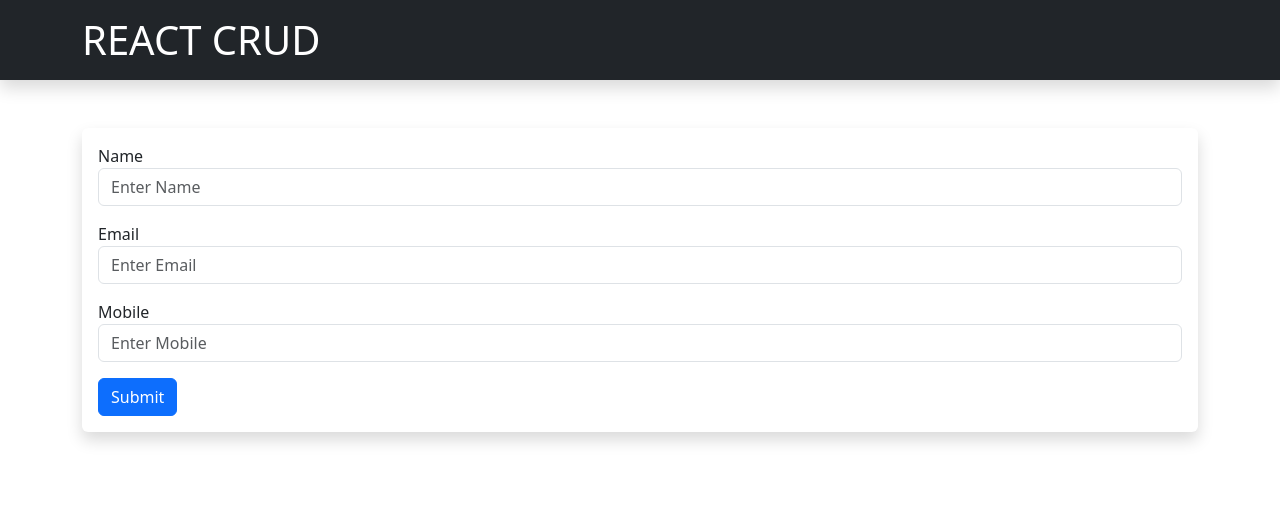
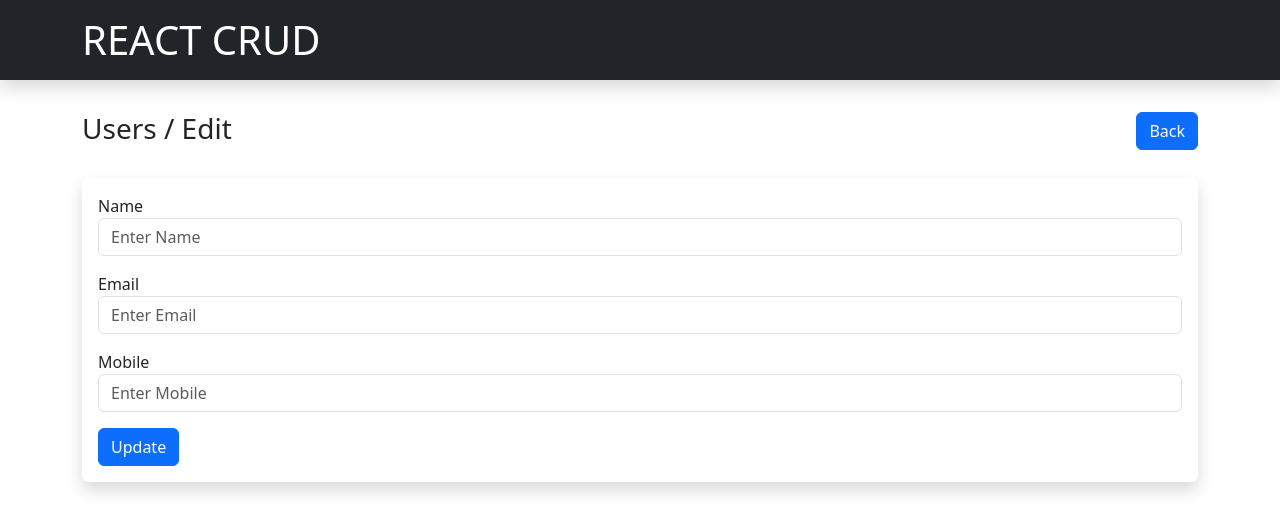
Before and after one commit to amarkumarsbg/react-crud, a React (Create React App) app: page /users/edit/1 in a window 1280 px wide. Shown: the top 532 px of the page. Built offline with nearby package versions, Linux system fonts and the light colour scheme; no server answers.

Commit message:
project complete

```diff
--- a/src/components/users/CreateUser.js
+++ b/src/components/users/CreateUser.js
@@ -1,5 +1,5 @@
 import { useForm } from "react-hook-form";
-import { useNavigate } from "react-router-dom";
+import { Link, useNavigate } from "react-router-dom";
 import Header from "../common/Header";
 import { toast } from "react-toastify";
 
@@ -30,7 +30,17 @@ const CreateUser = () => {
     <>
       <Header />
       <div className="container">
-        <div className="card border-0 shadow p-3 my-5">
+        <div className="row py-4">
+          <div className="col-md-6">
+            <h3>Users / Create</h3>
+          </div>
+          <div className="col-md-6 text-end">
+            <Link to="/users" className="btn btn-primary">
+              Back
+            </Link>
+          </div>
+        </div>
+        <div className="card border-0 shadow p-3 ">
           <form onSubmit={handleSubmit(formSubmit)}>
             <div className="mb-3">
               <label>Name</label>
--- a/src/components/users/EditUser.js
+++ b/src/components/users/EditUser.js
@@ -1,7 +1,7 @@
 import { useEffect } from "react";
 import Header from "../common/Header";
 import { useForm } from "react-hook-form";
-import { useNavigate, useParams } from "react-router-dom";
+import { Link, useNavigate, useParams } from "react-router-dom";
 import { toast } from "react-toastify";
 
 const EditUser = () => {
@@ -42,7 +42,17 @@ const EditUser = () => {
       <Header />
 
       <div className="container">
-        <div className="card border-0 shadow p-3 my-5">
+        <div className="row py-4">
+          <div className="col-md-6">
+            <h3>Users / Edit</h3>
+          </div>
+          <div className="col-md-6 text-end">
+            <Link to="/users" className="btn btn-primary">
+              Back
+            </Link>
+          </div>
+        </div>
+        <div className="card border-0 shadow p-3 ">
           <form onSubmit={handleSubmit(formSubmit)}>
             <div className="mb-3">
               <label>Name</label>
@@ -86,7 +96,7 @@ const EditUser = () => {
                 <p className="invalid-feedback">This field is required</p>
               )}
             </div>
-            <button className="btn btn-primary">Submit</button>
+            <button className="btn btn-primary">Update</button>
           </form>
         </div>
       </div>
```
